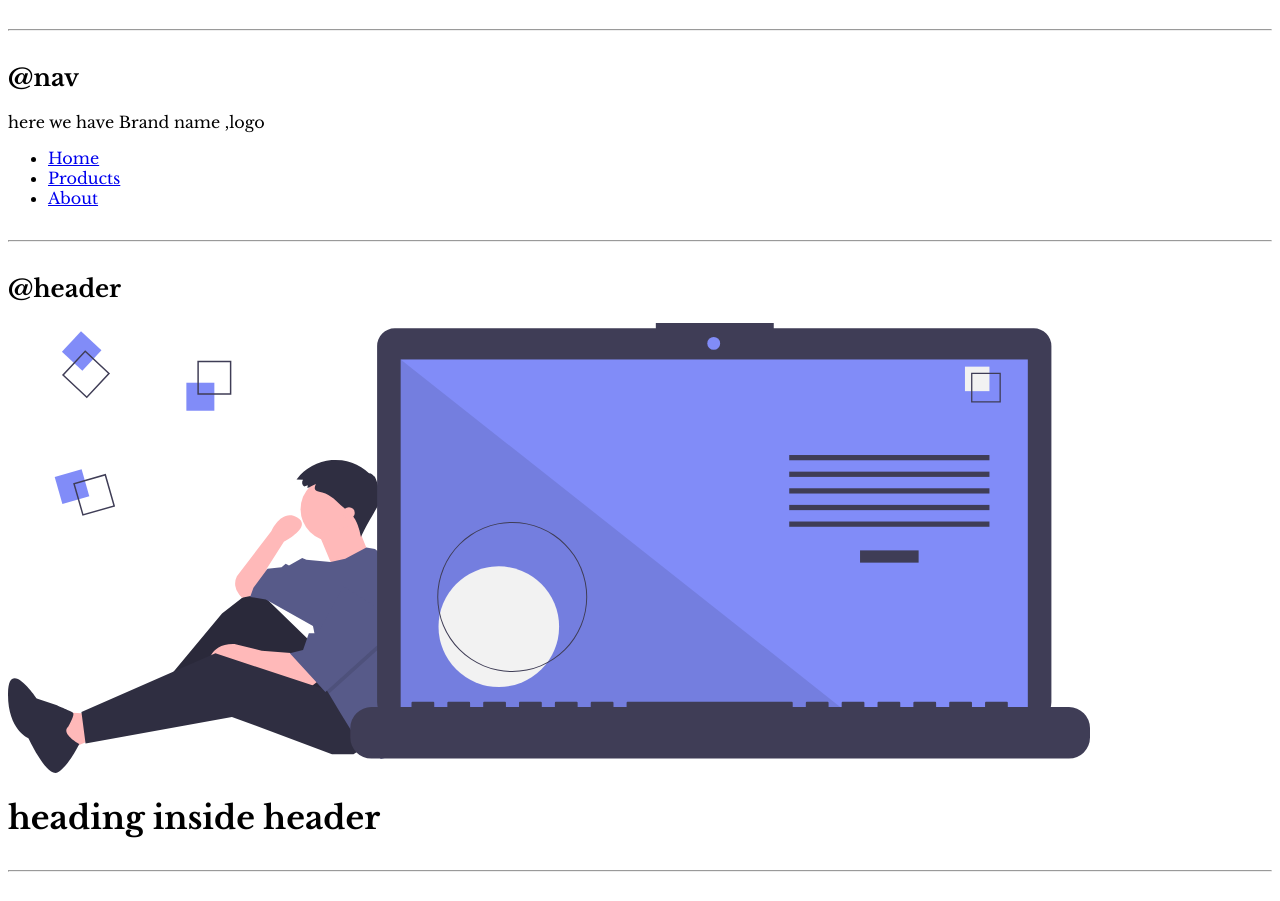
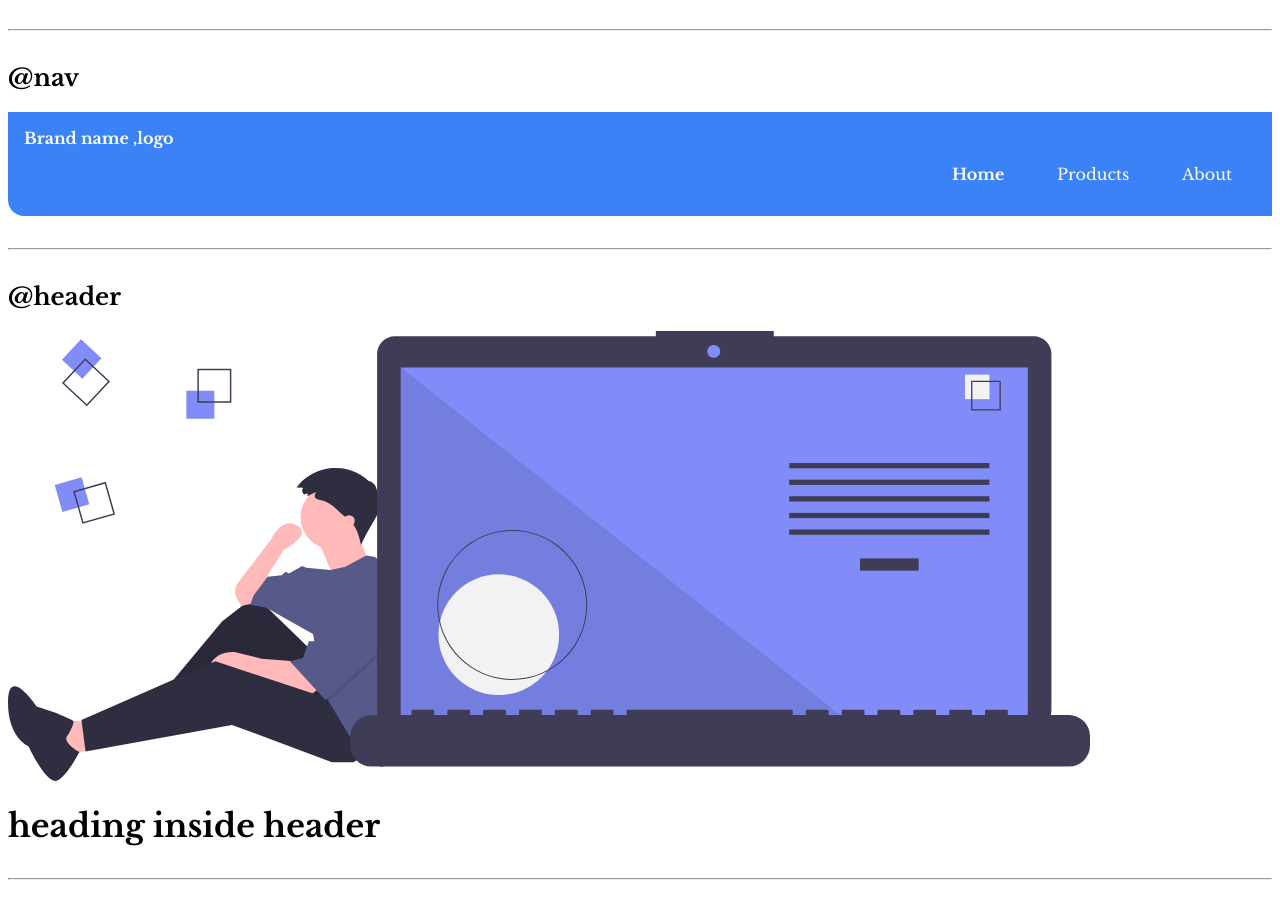
Before and after one commit to VBSLdeepak/neogcamp-lesson-3, a plain HTML site: page index.html in a window 1280 px wide. Shown: the part 1212-2113 px from the top of the page. Drawn offline with nearby package versions, Linux system fonts and the light colour scheme.

Commit message:
Nav styled

```diff
--- a/index.html
+++ b/index.html
@@ -62,17 +62,17 @@
 
     <hr>
     <h2>@nav</h2>
-    <nav>
-        <div> here we have Brand name ,logo</div>
-        <ul>
-            <li>
-                <a href="/">Home</a>
+    <nav class="navigation">
+        <div class="nav-brand">Brand name ,logo</div>
+        <ul class="list-non-styling nav-pills">
+            <li class="lists-inline ">
+                <a class="link link-active"href="/">Home</a>
             </li>
-            <li>
-                <a href="/">Products</a>
+            <li class="lists-inline ">
+                <a class="link "href="/">Products</a>
             </li>
-            <li>
-                <a href="/">About</a>
+            <li class="lists-inline ">
+                <a class="link "href="/">About</a>
             </li>
         </ul>
     </nav>
--- a/styles.css
+++ b/styles.css
@@ -44,3 +44,23 @@ hr{
     display: inline;
     padding:0rem 0.5rem;
 }
+/* navbar */
+.navigation{
+    background-color:var(--primary-color);
+    color:white;
+    padding:1rem;
+    border-bottom-left-radius:1rem ;
+}
+
+.navigation .link{
+    color:white;
+}
+.navigation .nav-pills{
+    text-align:right ;
+}
+.navigation .nav-brand{
+    font-weight: bold ;
+}
+.navigation .link-active{
+    font-weight: bold ;
+}
```
